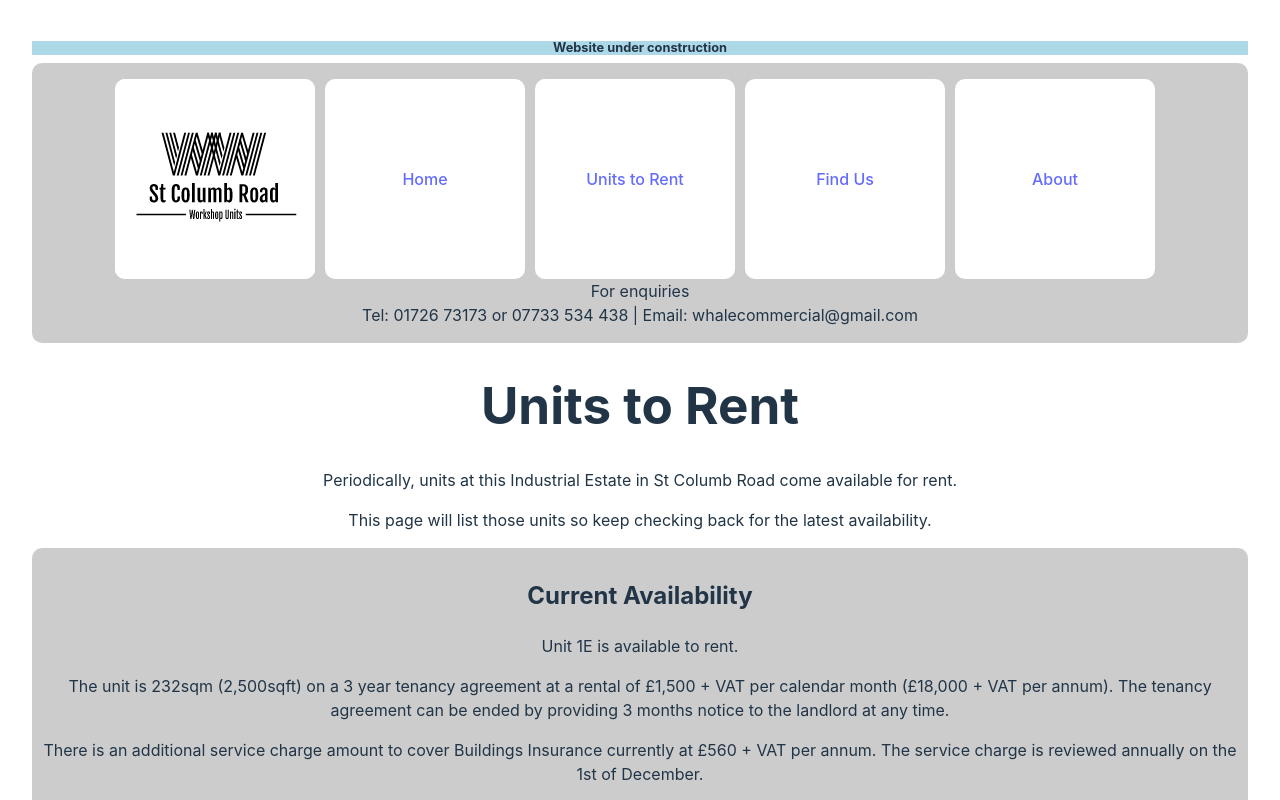
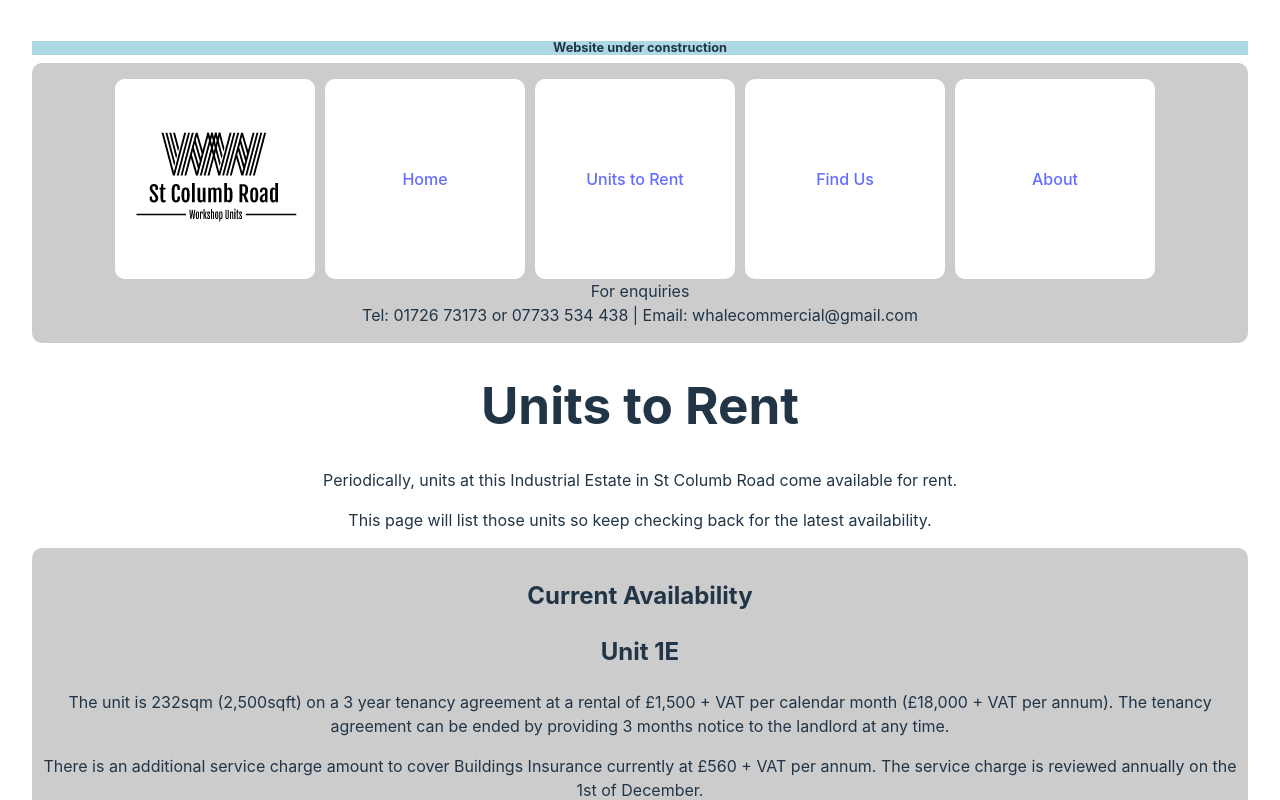
Before and after one commit to JeremyWhale/stcolumbroadsite, a Svelte app in the folder stcolumbfrontend/: page /units in a window 1280 px wide. Shown: the top 800 px of the page. Built offline with nearby package versions, Linux system fonts and the light colour scheme.

Commit message:
*available to rent

```diff
--- a/stcolumbfrontend/src/routes/Units.svelte
+++ b/stcolumbfrontend/src/routes/Units.svelte
@@ -8,7 +8,7 @@
     <p>This page will list those units so keep checking back for the latest availability.</p>
     <div class="container">
         <h2>Current Availability</h2>
-        <p>Unit 1E is available to rent.</p>
+        <h2 class="bold">Unit 1E </h2>
         <p>The unit is 232sqm (2,500sqft) on a 3 year tenancy agreement at a rental of £1,500 + VAT per calendar month (£18,000 + VAT per annum). The tenancy agreement can be ended by providing 3 months notice to the landlord at any time.</p>
         <p>There is an additional service charge amount to cover Buildings Insurance currently at £560 + VAT per annum. The service charge is reviewed annually on the 1st of December.</p>
         <p>Tenants are responsible for the payment of non-domestic rates on the premises; many occupiers will benefit from small business relief. This information can be obtained from Cornwall Council.</p>
@@ -39,4 +39,8 @@
         font-size: 0.9em;
         font-weight: bold;
     }
+
+    .bold {
+        font-weight: bold;
+    }
 </style>
```
